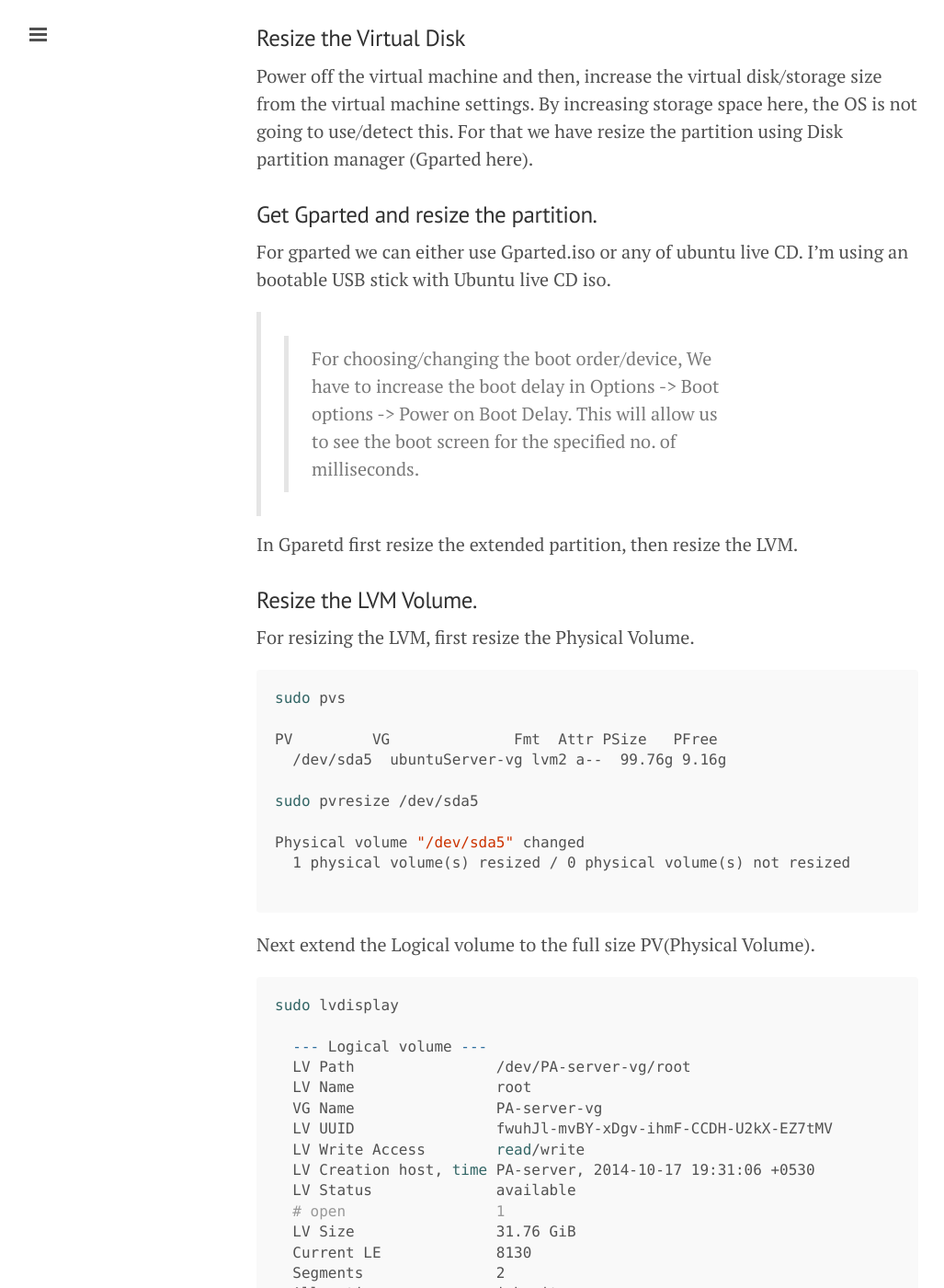
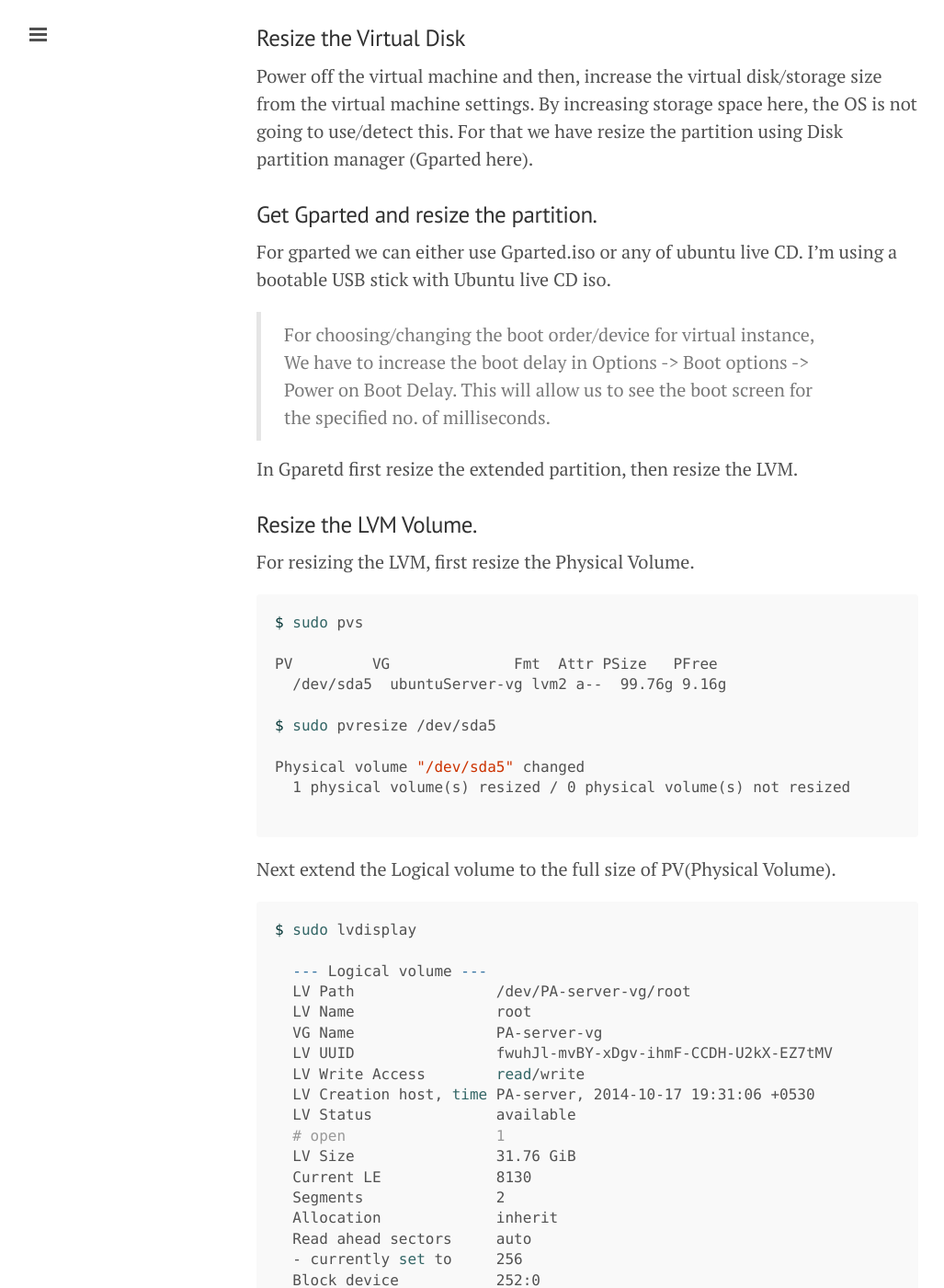
Before and after one commit to sujith3g/sujith3g.github.io, a Jekyll site: the page built from _posts/2016-05-23-How-to-resize-a-LVM-partition-to-increase-virtual-disk-of-VM-instance.md, in a window 1280 px wide and 1400 px high, scrolled down 346 px. Shown: the whole window at 92% size, without its empty margins (1-1028 px from the left). Built offline with Jekyll 4.4.1, drawn with Linux system fonts in a browser that asks for light colours; comment, search, counter and statistics services are not loaded.

Commit message:
minor changes

````diff
--- a/_posts/2016-05-23-How-to-resize-a-LVM-partition-to-increase-virtual-disk-of-VM-instance.md
+++ b/_posts/2016-05-23-How-to-resize-a-LVM-partition-to-increase-virtual-disk-of-VM-instance.md
@@ -12,10 +12,10 @@ Power off the virtual machine and then, increase the virtual disk/storage size f
 
 ### Get Gparted and resize the partition.
 
-For gparted we can either use Gparted.iso or any of ubuntu live CD. I'm using an bootable USB stick with Ubuntu live CD iso.
+For gparted we can either use Gparted.iso or any of ubuntu live CD. I'm using a bootable USB stick with Ubuntu live CD iso.
 
->> For choosing/changing the boot order/device, We have to increase the boot delay in Options -> Boot options -> Power on Boot Delay.
->> This will allow us to see the boot screen for the specified no. of milliseconds.
+> For choosing/changing the boot order/device for virtual instance, We have to increase the boot delay in Options -> Boot options -> Power on Boot Delay.
+> This will allow us to see the boot screen for the specified no. of milliseconds.
 
 In Gparetd first resize the extended partition, then resize the LVM.
 
@@ -24,22 +24,22 @@ In Gparetd first resize the extended partition, then resize the LVM.
 For resizing the LVM, first resize the Physical Volume.
 
 ```sh
-sudo pvs
+$ sudo pvs
 
 PV         VG              Fmt  Attr PSize   PFree
   /dev/sda5  ubuntuServer-vg lvm2 a--  99.76g 9.16g
 
-sudo pvresize /dev/sda5
+$ sudo pvresize /dev/sda5
 
 Physical volume "/dev/sda5" changed
   1 physical volume(s) resized / 0 physical volume(s) not resized
 
 ```
 
-Next extend the Logical volume to the full size PV(Physical Volume).
+Next extend the Logical volume to the full size of PV(Physical Volume).
 
 ```sh
-sudo lvdisplay
+$ sudo lvdisplay
 
   --- Logical volume ---
   LV Path                /dev/PA-server-vg/root
@@ -80,12 +80,12 @@ Take the LV Path of the volume to be extended(root, here /dev/PA-server-vg/root
 ), now we can resize it to the available 100% using `lvextend`.
 
 ```sh
-lvextend -l+100%FREE /dev/PA-server-vg/root
+$ lvextend -l+100%FREE /dev/PA-server-vg/root
 ```
 Now the last step is to extend the file-system on the volume.
 
 ```sh
-resize2fs /dev/PA-server-vg/root
+$ resize2fs /dev/PA-server-vg/root
 ```
 
 Now check the with `df -h`, we have resized the disk/storage of the VM.
````
